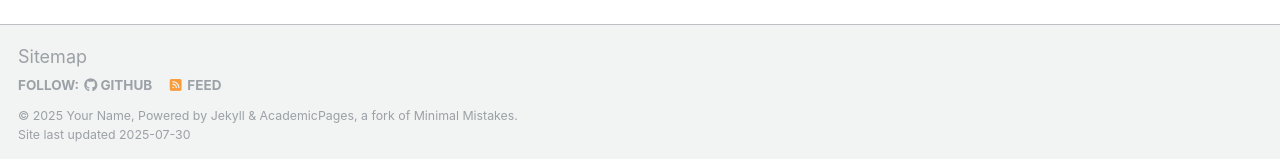
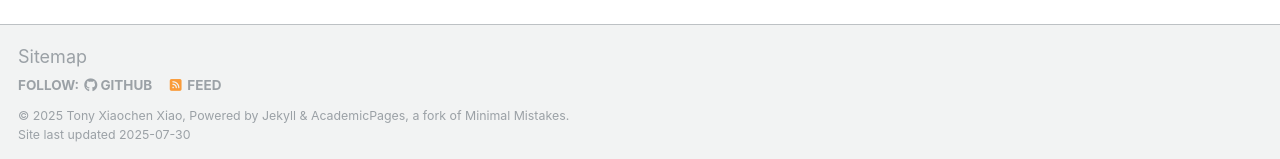
Before and after one commit to tonyxiaochenxiao/tonyxiaochenxiao.github.io, a Jekyll site: the page built from _pages/about.md, in a window 1280 px wide and 900 px high, scrolled down 2903 px. Shown: the part 738-897 px from the top of the window. Built offline with Jekyll 4.4.1, drawn with Linux system fonts in a browser that asks for light colours; some web fonts are replaced; a script that is not in the unit is left out.

Commit message:
Update _config.yml

```diff
--- a/_config.yml
+++ b/_config.yml
@@ -11,11 +11,11 @@ locale                   : "en-US"
 site_theme               : "default"
 title                    : "Your Name / Site Title"
 title_separator          : "-"
-name                     : &name "Your Name"
+name                     : &name "Tony Xiaochen Xiao"
 description              : &description "personal description"
-url                      : https://academicpages.github.io # the base hostname & protocol for your site e.g. "https://[your GitHub username].github.io" or if you already have some other page hosted on Github then use "https://[your GitHub username].github.io/[Your Repo Name]"
+url                      : https://tonyxiaochenxiao.github.io # the base hostname & protocol for your site e.g. "https://[your GitHub username].github.io" or if you already have some other page hosted on Github then use "https://[your GitHub username].github.io/[Your Repo Name]"
 baseurl                  : "" # the subpath of your site, e.g. "/blog"
-repository               : "academicpages/academicpages.github.io"
+repository               : "tonyxiaochenxiao/tonyxiaochenxiao.github.io"
 
 # Site Author - The following control what appear as part of the author content on the side bar.
 #               If a field is blank the icon and link will not appear, otherwise it will be shown.
```
